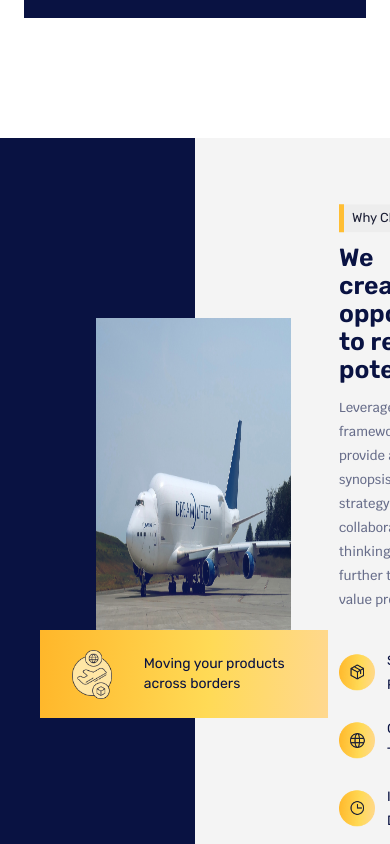
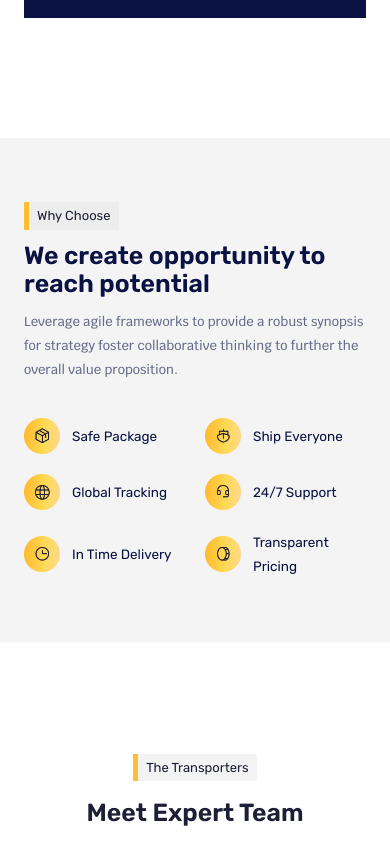
Before and after one commit to Mahmud1087/transit-flow, a React (Vite) app: page / in a window 390 px wide. Shown: the part 5300-6144 px from the top of the page. Built offline with nearby package versions, Linux system fonts and the light colour scheme.

Commit message:
done with the Testimonial section mobile responsiveness

```diff
--- a/src/components/WhyChooseUs.jsx
+++ b/src/components/WhyChooseUs.jsx
@@ -19,8 +19,8 @@ export default function () {
   ];
 
   return (
-    <section className='my-12 w-full h-[90vh] grid grid-cols-2'>
-      <div className='bg-prim-2'>
+    <section className='my-12 w-full grid sm:h-[90vh] sm:grid-cols-2'>
+      <div className='bg-prim-2 hidden sm:block'>
         <div className='relative -right-24 top-1/2 bottom-1/2 -translate-y-1/2 z-[3] sm:w-[40rem] h-[25rem]'>
           <img src={img} alt='plane image' className='w-full h-full' />
           <div className='box absolute bottom-0 left-[45%] -translate-x-1/2 h-[5.5rem] w-72 z-[3] flex justify-center items-center gap-8 py-5 px-8'>
@@ -32,8 +32,8 @@ export default function () {
         </div>
       </div>
 
-      <div className='bg-sec-1 relative'>
-        <div className='absolute left-36 top-1/2 -translate-y-1/2 flex flex-col gap-3 w-[58%]'>
+      <div className='bg-sec-1 sm:relative'>
+        <div className='flex flex-col gap-3 px-6 py-16 sm:px-0 sm:py-0 sm:absolute sm:left-36 sm:top-1/2 sm:-translate-y-1/2 sm:w-[58%]'>
           <Title bg='titleBg-2' text='sec-2'>
             Why Choose
           </Title>
```
